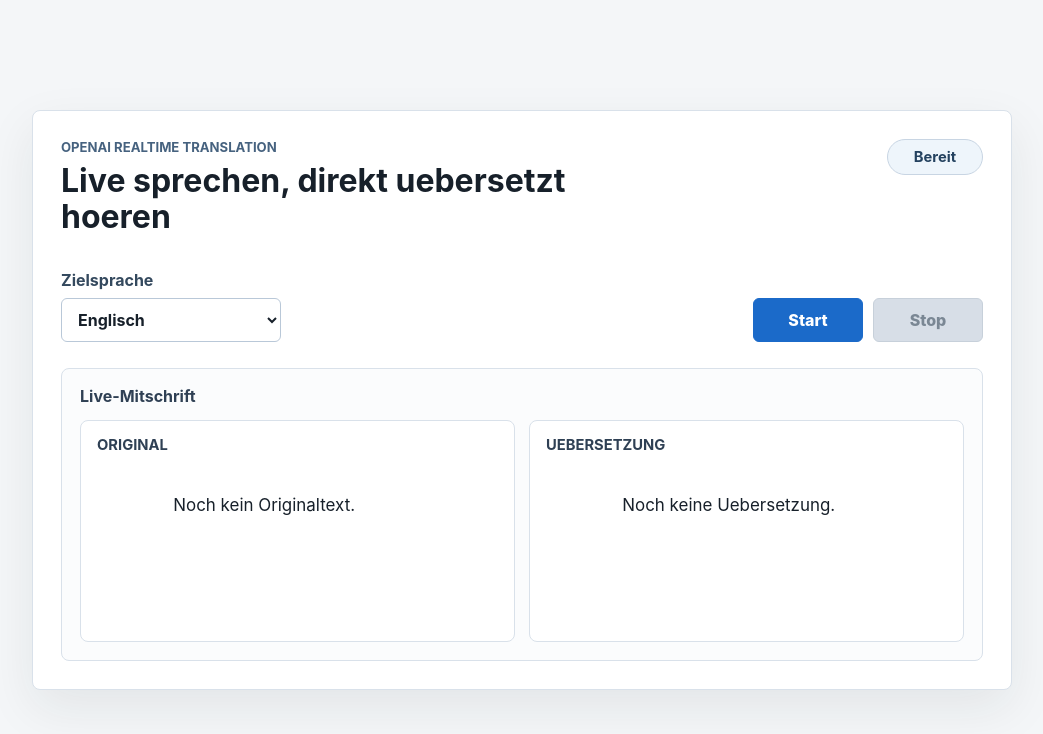
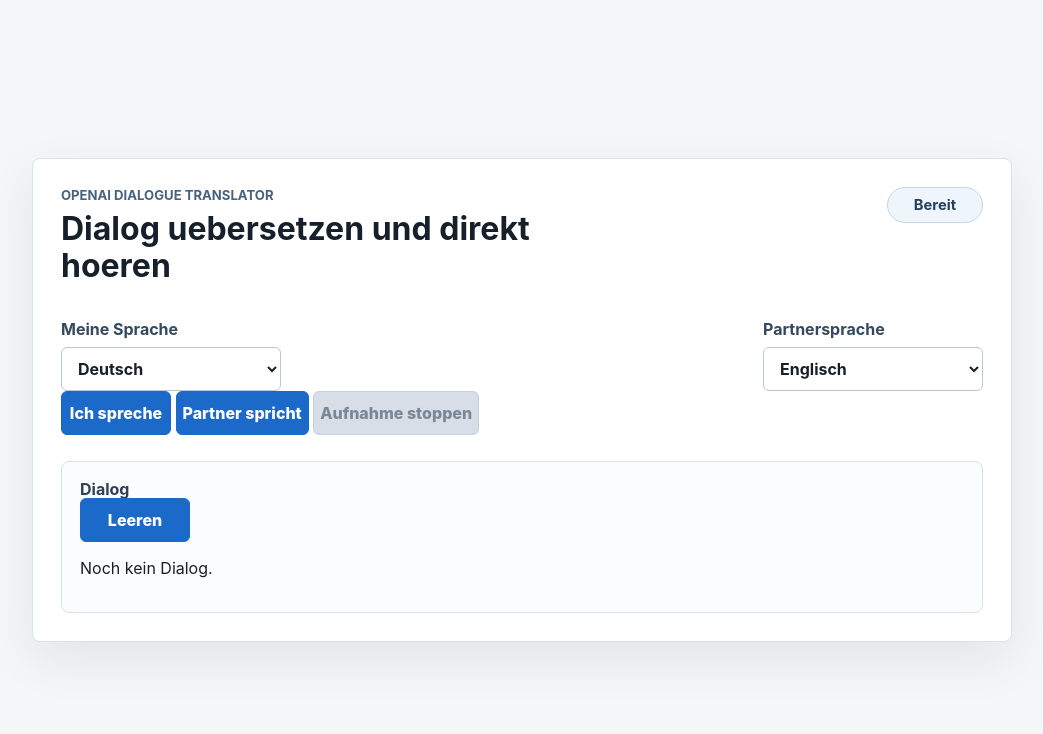
Before and after one commit to cgallerhh/openAI-translate, a website: page public/index.html in a window 1280 px wide. Shown: the whole page, without its empty margins (118-1161 px from the left). Drawn offline with Linux system fonts and the light colour scheme.

Commit message:
Build turn-based dialogue UI

```diff
--- a/public/index.html
+++ b/public/index.html
@@ -3,7 +3,7 @@
   <head>
     <meta charset="utf-8" />
     <meta name="viewport" content="width=device-width, initial-scale=1" />
-    <title>OpenAI Realtime Translation</title>
+    <title>OpenAI Dialogue Translator</title>
     <link rel="stylesheet" href="/styles.css" />
   </head>
   <body>
@@ -11,42 +11,45 @@
       <section class="panel" aria-labelledby="app-title">
         <div class="heading-row">
           <div>
-            <p class="eyebrow">OpenAI Realtime Translation</p>
-            <h1 id="app-title">Live sprechen, direkt uebersetzt hoeren</h1>
+            <p class="eyebrow">OpenAI Dialogue Translator</p>
+            <h1 id="app-title">Dialog uebersetzen und direkt hoeren</h1>
           </div>
           <span id="status" class="status-pill" aria-live="polite">Bereit</span>
         </div>
 
-        <div class="controls" aria-label="Translation controls">
-          <label for="targetLanguage">
-            Zielsprache
-            <select id="targetLanguage">
+        <div class="controls" aria-label="Dialogue controls">
+          <label for="myLanguage">
+            Meine Sprache
+            <select id="myLanguage">
+              <option value="de">Deutsch</option>
               <option value="en">Englisch</option>
-              <option value="de">Deutsch</option>
+              <option value="pl">Polnisch</option>
             </select>
           </label>
 
-          <div class="button-row">
-            <button id="startButton" type="button">Start</button>
-            <button id="stopButton" type="button" disabled>Stop</button>
-          </div>
+          <label for="partnerLanguage">
+            Partnersprache
+            <select id="partnerLanguage">
+              <option value="en">Englisch</option>
+              <option value="de">Deutsch</option>
+              <option value="pl">Polnisch</option>
+            </select>
+          </label>
         </div>
 
-        <section class="translation-box" aria-labelledby="translation-title">
-          <h2 id="translation-title">Live-Mitschrift</h2>
-          <div class="transcript-grid">
-            <article class="transcript-card">
-              <h3>Original</h3>
-              <p id="sourceText" class="translation-text" aria-live="polite">
-                Noch kein Originaltext.
-              </p>
-            </article>
-            <article class="transcript-card">
-              <h3>Uebersetzung</h3>
-              <p id="translationText" class="translation-text" aria-live="polite">
-                Noch keine Uebersetzung.
-              </p>
-            </article>
+        <div class="turn-controls" aria-label="Recording controls">
+          <button id="speakMineButton" type="button">Ich spreche</button>
+          <button id="speakPartnerButton" type="button">Partner spricht</button>
+          <button id="stopButton" type="button" disabled>Aufnahme stoppen</button>
+        </div>
+
+        <section class="translation-box" aria-labelledby="dialogue-title">
+          <div class="section-header">
+            <h2 id="dialogue-title">Dialog</h2>
+            <button id="clearButton" class="secondary-button" type="button">Leeren</button>
+          </div>
+          <div id="dialogueLog" class="dialogue-log" aria-live="polite">
+            <p class="empty-state">Noch kein Dialog.</p>
           </div>
         </section>
 
```
